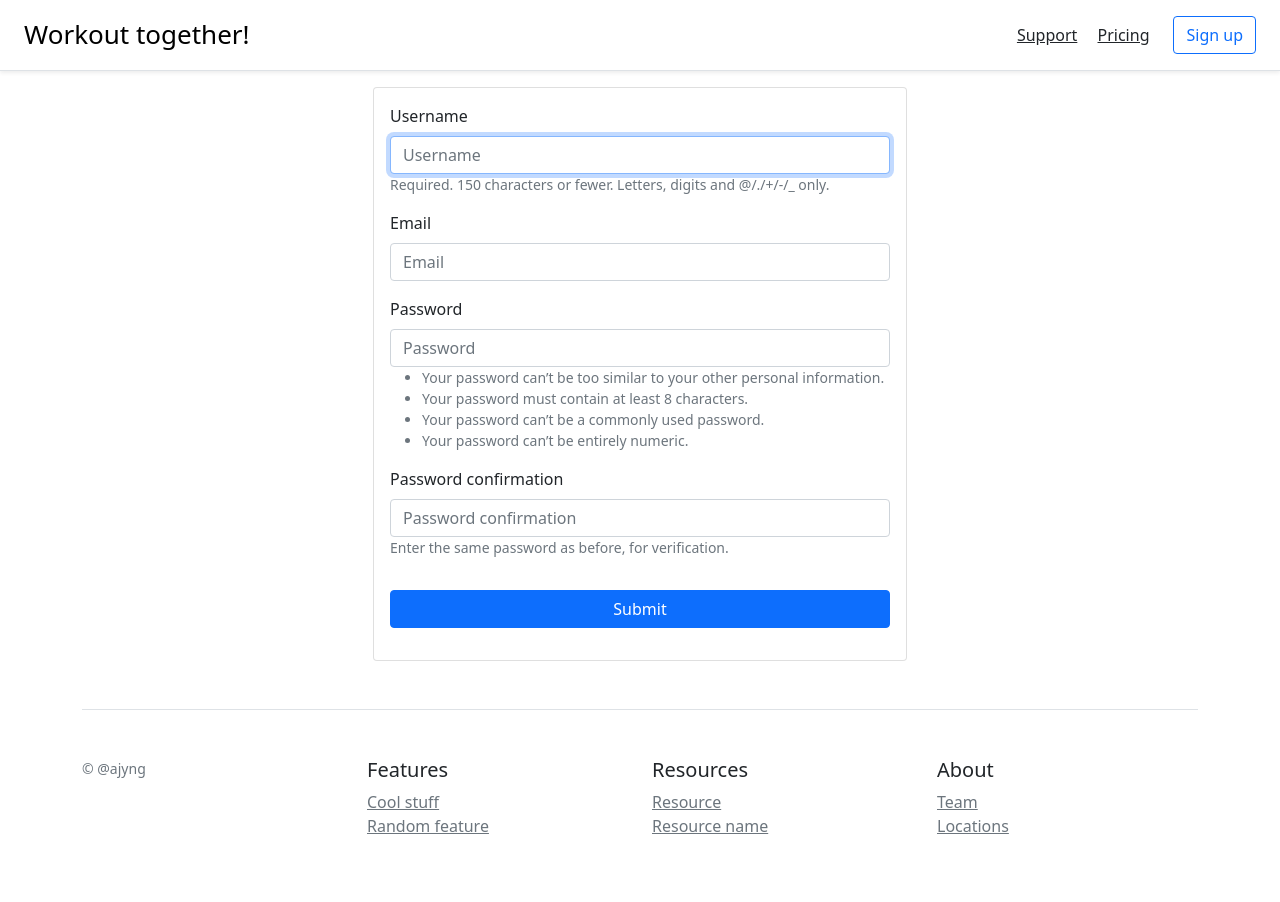
After one commit to ajyng/plan-together-, a Django app: page /accounts/signup/ in a window 1280 px wide. The commit adds this page. Run offline with Django 3.2, Linux system fonts and the light colour scheme; some libraries are stand-ins or nearby versions.

Commit message:
[feat] SignUp API 구현

```diff
--- /dev/null
+++ b/accounts/forms.py
@@ -0,0 +1,8 @@
+from django import forms
+from .models import User
+from django.contrib.auth.forms import UserCreationForm
+
+class SignupForm(UserCreationForm):
+    class Meta:
+        model = User
+        fields = ['username', 'email']
--- a/accounts/models.py
+++ b/accounts/models.py
@@ -12,8 +12,7 @@ class User(AbstractUser):
     follower_set = models.ManyToManyField("self", blank=True)
     following_set = models.ManyToManyField("self", blank=True)
 
-    website_url = models.URLField(blank=True)
-    bio = models.TextField(blank=True)
+    email = models.EmailField(blank=True)
     gender = models.CharField(max_length=1, blank=True, choices=GenderChoices.choices)
     avatar = models.ImageField(blank=True, upload_to="accounts/avatar/%Y/%m/%d",
                                help_text="48px * 48px 크기의 png/jpg 파일을 업로드해주세요.")
--- /dev/null
+++ b/accounts/templates/accounts/signup_form.html
@@ -0,0 +1,11 @@
+{% extends 'layout.html' %}
+
+{% block content %}
+    <div class="container">
+        <div class="row">
+            <div class="col-sm-6 offset-sm-3">
+                {% include '_form.html' %}
+            </div>
+        </div>
+    </div>
+{% endblock content %}
--- a/accounts/urls.py
+++ b/accounts/urls.py
@@ -1,3 +1,6 @@
+from django.urls import path, include
+from . import views
+
 urlpatterns = [
-
+    path('signup/', views.SignupView.as_view(), name='signup'),
 ]
--- a/accounts/views.py
+++ b/accounts/views.py
@@ -1,3 +1,16 @@
 from django.shortcuts import render
+from django.conf import settings
+from django.contrib.auth.views import LoginView, LogoutView
+from django.views.generic import CreateView
+from .forms import SignupForm
 
-# Create your views here.
+class SignupView(CreateView):
+    form_class = SignupForm
+    template_name = 'accounts/signup_form.html'
+    success_url = settings.LOGIN_URL
+
+def login(request):
+    pass
+
+def profile(request):
+    pass
--- a/workout/templates/layout.html
+++ b/workout/templates/layout.html
@@ -15,10 +15,8 @@
 <body>
 
     <header class="d-flex flex-column flex-md-row align-items-center p-3 px-md-4 mb-3 bg-body border-bottom shadow-sm">
-        <p class="h5 my-0 me-md-auto fw-normal">Company name</p>
+        <a href="/" class="h5 my-0 me-md-auto fw-normal" style="font-size: 26px; text-decoration: none; color: black;">Workout together!</a>
         <nav class="my-2 my-md-0 me-md-3">
-            <a class="p-2 text-dark" href="#">Features</a>
-            <a class="p-2 text-dark" href="#">Enterprise</a>
             <a class="p-2 text-dark" href="#">Support</a>
             <a class="p-2 text-dark" href="#">Pricing</a>
         </nav>
```
Also changed, not shown: accounts/migrations/0002_auto_20210305_1805.py (added), accounts/templates/accounts/profile.html (added).
